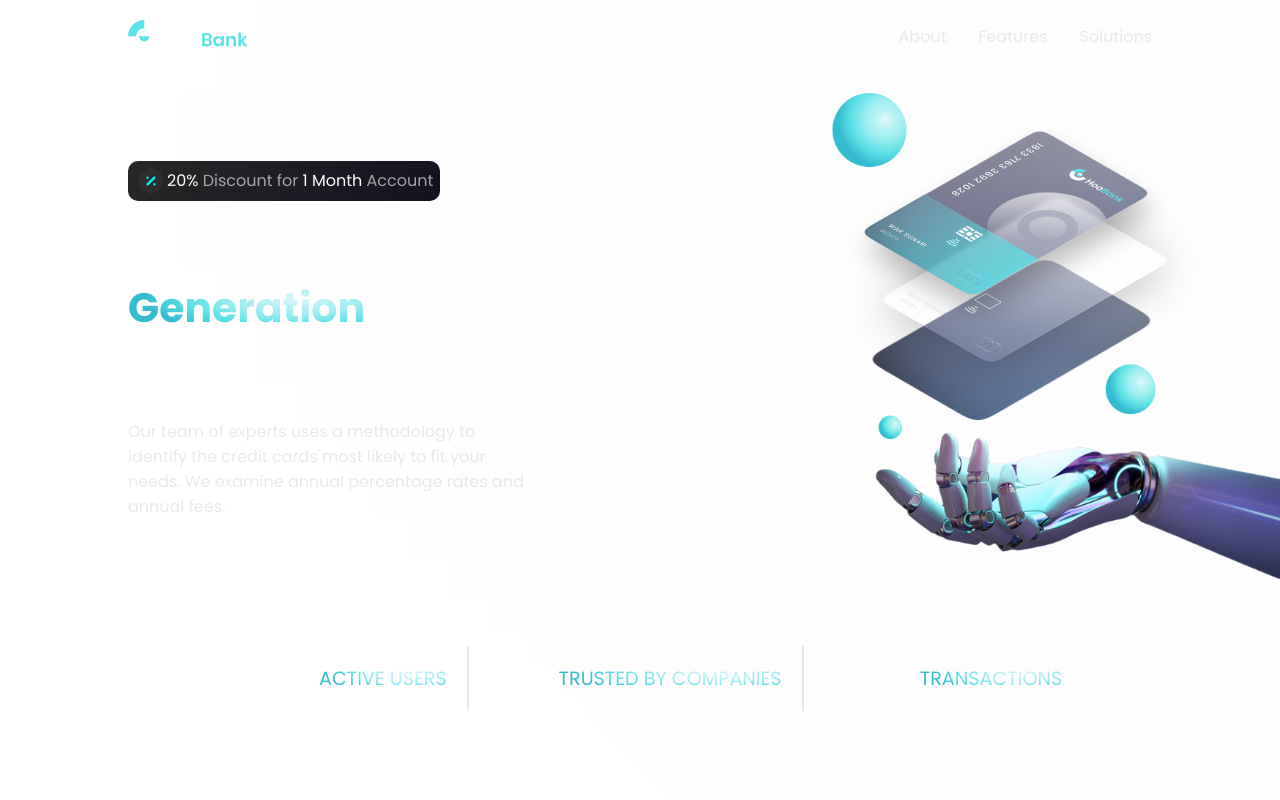
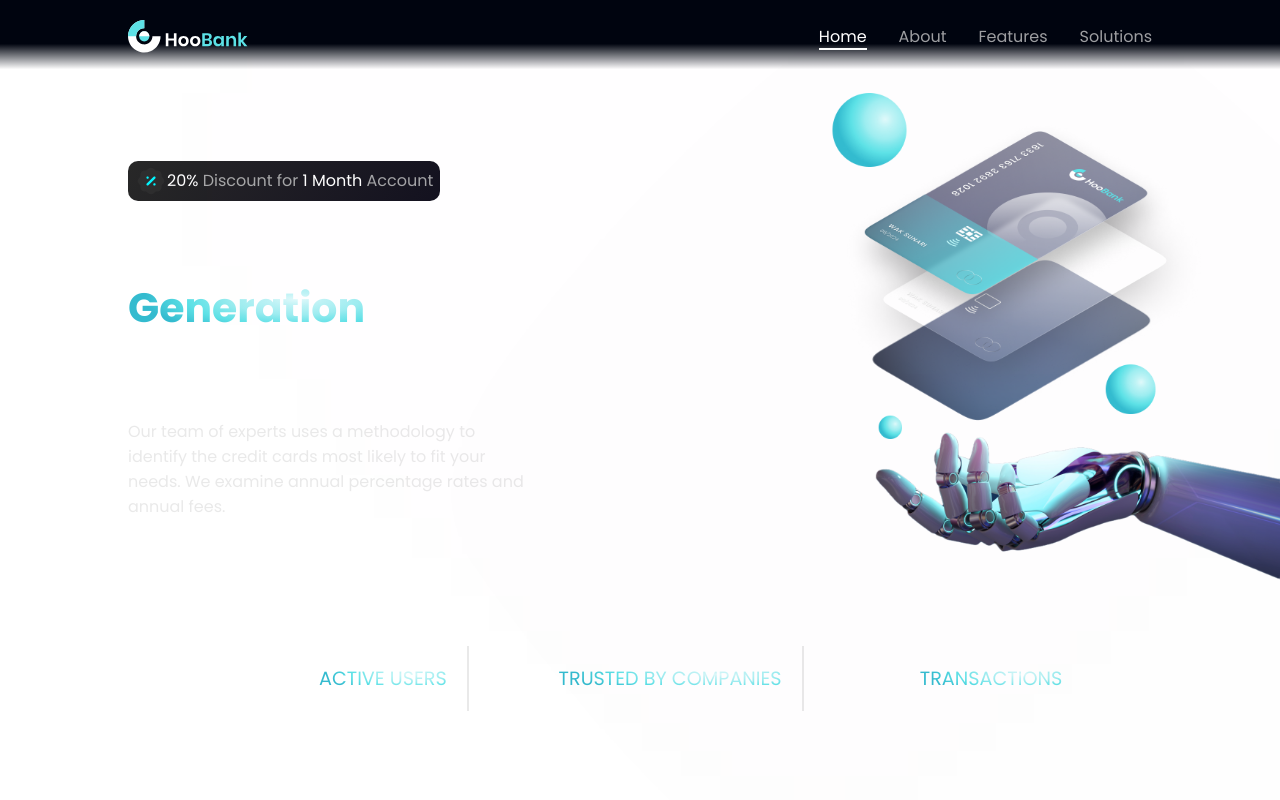
Before and after one commit to ChrisEs146/Bank-Landing, a React (Vite) app: page / in a window 1280 px wide. Shown: the top 800 px of the page. Built offline with nearby package versions, Linux system fonts and the light colour scheme.

Commit message:
Update: Custom props

```diff
--- a/src/index.css
+++ b/src/index.css
@@ -1,6 +1,7 @@
 @import url("https://fonts.googleapis.com/css2?family=Poppins:wght@400;500;600;700;800;900&display=swap");
 /* Custom props */
 :root {
+  /* Color props */
   --primary-color: #00040f;
   --secondary-color: #00f6ff;
   --white: #ffffff;
@@ -15,6 +16,7 @@
   --blue-gradient: linear-gradient(180deg, rgba(188, 165, 255, 0) 0%, #214d76 100%);
   --pink-gradient: linear-gradient(90deg, #f4c4f3 0%, #fc67fa 100%);
   --white-gradient: rgba(255, 255, 255, 0.6);
+  --nav-gradient: linear-gradient(to top, transparent 5%, #00040f 40%);
   --text-gradient: radial-gradient(
     64.18% 64.18% at 71.16% 35.69%,
     #def9fa 0.89%,
```
